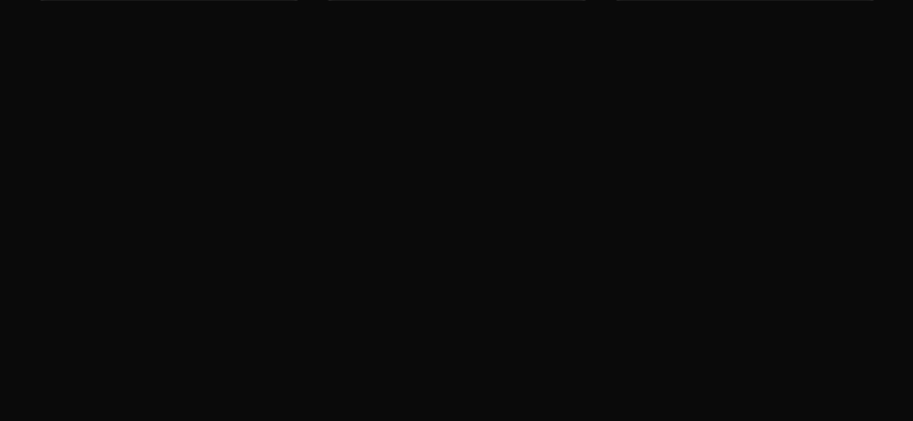
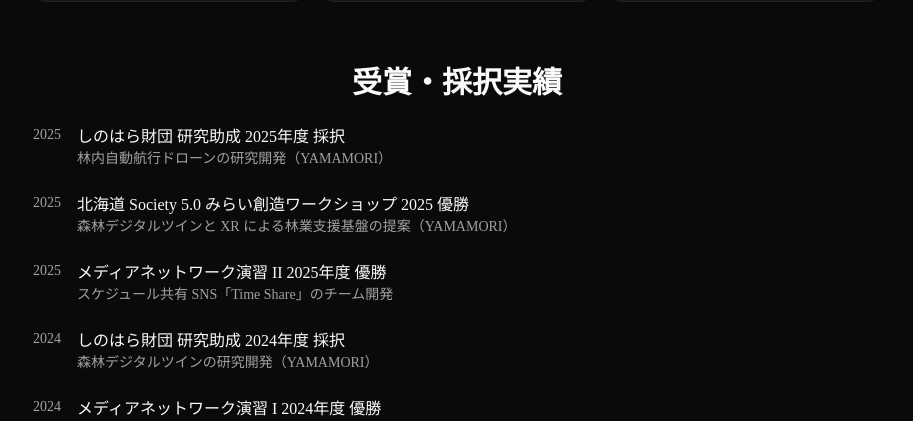
Before and after one commit to Tkino117/portfolio, a Next.js app: page / in a window 1280 px wide. Shown: the part 2550-2971 px from the top of the page, without its empty margins (183-1096 px from the left). Before the commit the page ends 2551 px from the top, so only its background shows below. Built offline with nearby package versions, Linux system fonts and the light colour scheme.

Commit message:
create awards

```diff
--- a/src/app/page.tsx
+++ b/src/app/page.tsx
@@ -1,4 +1,5 @@
 import { About } from "@/components/about";
+import { Awards } from "@/components/awards";
 import { HeroSection } from "@/components/hero-section";
 import { Introduction } from "@/components/introduction";
 import { Projects } from "@/components/projects";
@@ -12,6 +13,7 @@
 			<About />
 			<Skills />
 			<Projects />
+			<Awards />
 		</div>
 	);
 }
--- /dev/null
+++ b/src/components/awards.tsx
@@ -0,0 +1,57 @@
+import { SectionTitle } from "@/components/section-title";
+
+const awards = [
+	{
+		year: "2025",
+		title: "しのはら財団 研究助成 2025年度 採択",
+		description:
+			"林内自動航行ドローンの研究開発（YAMAMORI）",
+	},
+	{
+		year: "2025",
+		title: "北海道 Society 5.0 みらい創造ワークショップ 2025 優勝",
+		description:
+			"森林デジタルツインと XR による林業支援基盤の提案（YAMAMORI）",
+	},
+	{
+		year: "2025",
+		title: "メディアネットワーク演習 II 2025年度 優勝",
+		description:
+			"スケジュール共有 SNS「Time Share」のチーム開発",
+	},
+	{
+		year: "2024",
+		title: "しのはら財団 研究助成 2024年度 採択",
+		description:
+			"森林デジタルツインの研究開発（YAMAMORI）",
+	},
+	{
+		year: "2024",
+		title: "メディアネットワーク演習 I 2024年度 優勝",
+		description:
+			"スマート服薬管理ロボットのシステム開発",
+	},
+];
+
+export function Awards() {
+	return (
+		<section>
+			<SectionTitle>受賞・採択実績</SectionTitle>
+			<div className="space-y-6">
+				{awards.map((award, i) => (
+					<div key={i} className="flex gap-4">
+						<span className="shrink-0 text-sm text-muted-foreground">
+							{award.year}
+						</span>
+						<div>
+							<p className="font-medium">{award.title}</p>
+							<p className="text-sm text-muted-foreground">
+								{award.description}
+							</p>
+						</div>
+					</div>
+				))}
+			</div>
+		</section>
+	);
+}
```
